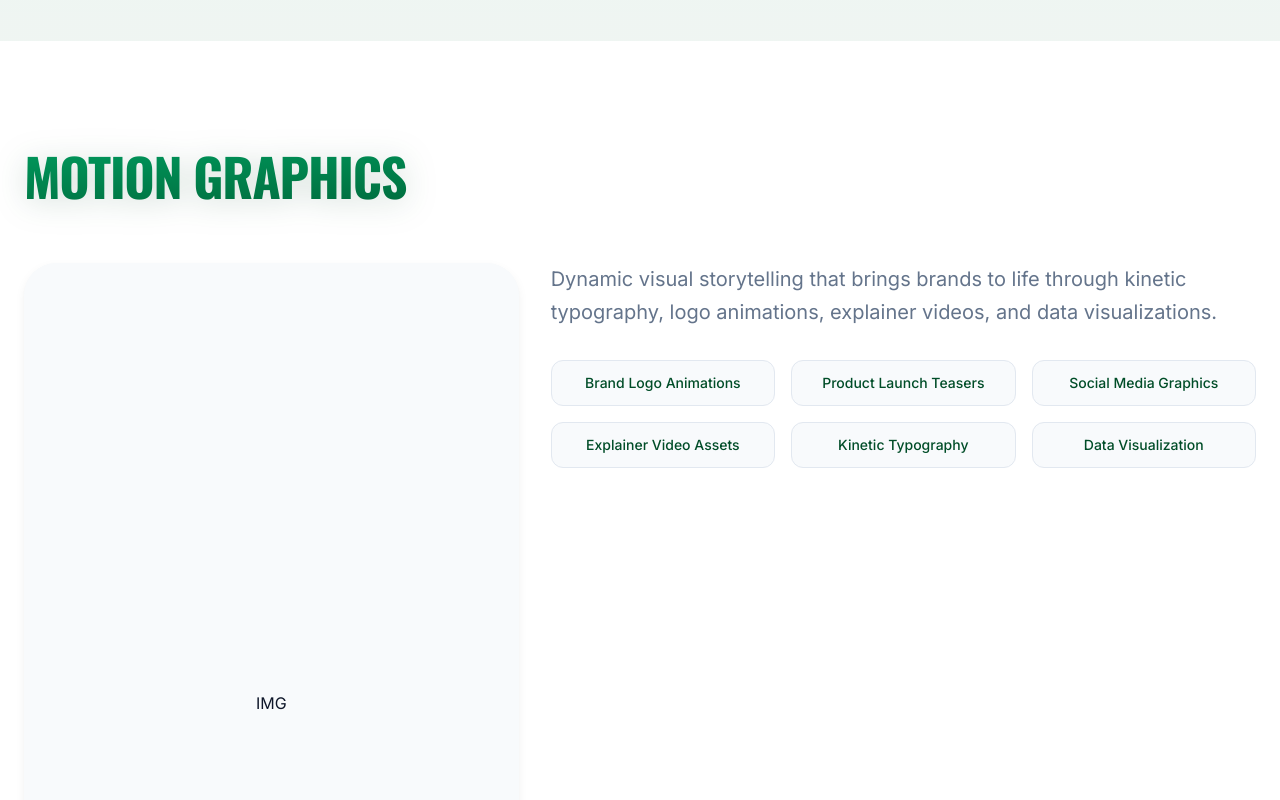
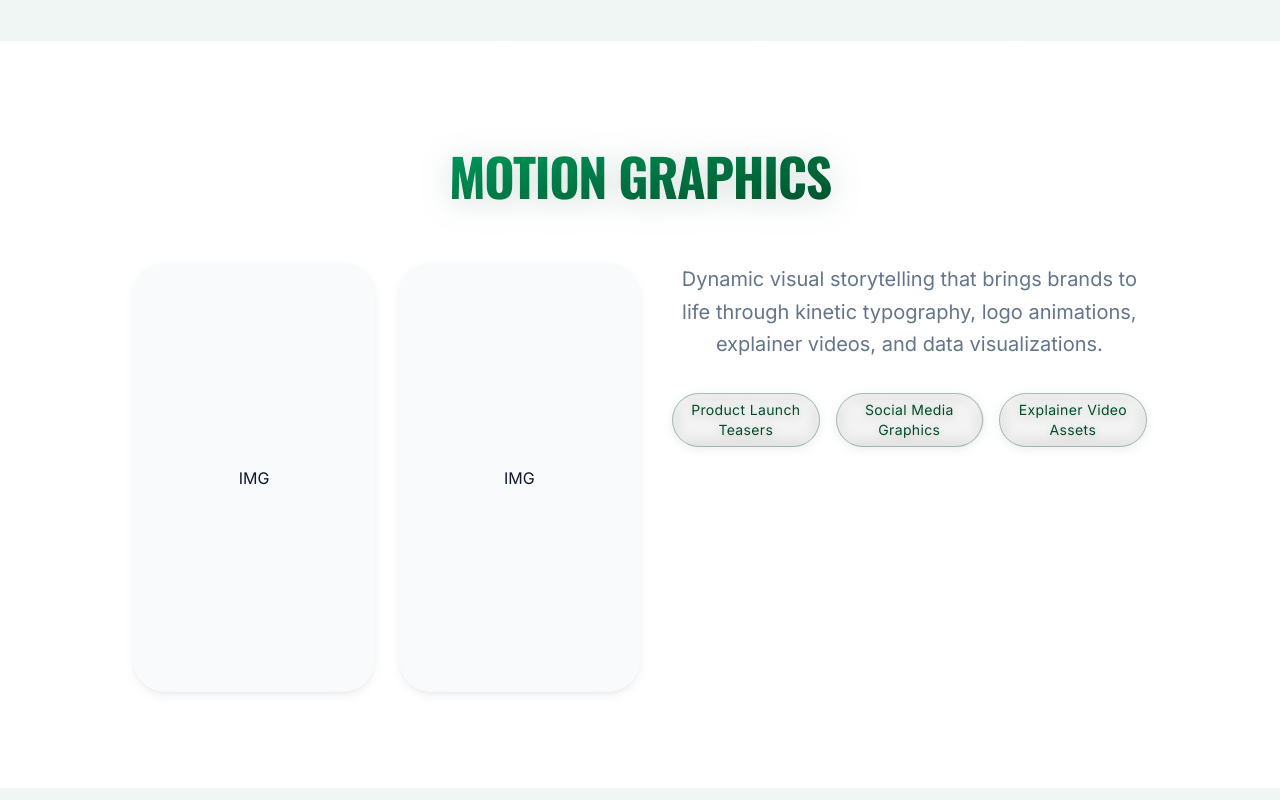
Before and after one commit to desingh-rajan/nbm-frontend, a Next.js app: page / in a window 1280 px wide. Shown: the part 2580-3380 px from the top of the page. Built offline with nearby package versions, Linux system fonts and the light colour scheme.

Commit message:
fix(category): match sample chip style to hero badges for perfect light/dark mode readability

```diff
--- a/src/components/portfolio/CategoryStrip.tsx
+++ b/src/components/portfolio/CategoryStrip.tsx
@@ -6,11 +6,12 @@ export const CategoryStrip: React.FC<CategoryStripProps> = ({ id, title }) => {
   // Reuse the exact same card style as "Our Works" section
   const cardCls = 'relative overflow-hidden rounded-[2rem] aspect-[9/16] bg-[var(--color-bg-muted)] flex items-center justify-center shadow-card';
 
-  const showMediaRight = id === 'motion-graphics';
-  const showMediaLeft = id === 'animations';
+  // Align placeholders: Motion Graphics -> left, Animations -> right
+  const showMediaRight = id === 'animations';
+  const showMediaLeft = id === 'motion-graphics';
 
-  const MediaColumn: React.FC = () => (
-    <div className="flex flex-col gap-6 w-full">
+  const MediaRow: React.FC = () => (
+    <div className="grid grid-cols-2 gap-6 w-full">
       <div className={cardCls}>IMG</div>
       <div className={cardCls}>IMG</div>
     </div>
@@ -20,12 +21,9 @@ export const CategoryStrip: React.FC<CategoryStripProps> = ({ id, title }) => {
       return {
         description: "Dynamic visual storytelling that brings brands to life through kinetic typography, logo animations, explainer videos, and data visualizations.",
         samples: [
-          "Brand Logo Animations",
           "Product Launch Teasers",
           "Social Media Graphics",
           "Explainer Video Assets",
-          "Kinetic Typography",
-          "Data Visualization"
         ]
       };
     }
@@ -35,10 +33,7 @@ export const CategoryStrip: React.FC<CategoryStripProps> = ({ id, title }) => {
         samples: [
           "2D Character Animation",
           "3D Product Renders",
-          "Mascot Animations",
           "Process Illustrations",
-          "Interactive Elements",
-          "Micro-Interactions"
         ]
       };
     }
@@ -49,27 +44,30 @@ export const CategoryStrip: React.FC<CategoryStripProps> = ({ id, title }) => {
 
   return (
     <section data-section id={id} className="relative overflow-hidden">
-      <div className="container-shell flex flex-col gap-12">
+      <div className="container-shell flex flex-col gap-12 items-center text-center">
         <h3
-          className="text-[clamp(2rem,5vw,3.25rem)] font-display tracking-wide bg-gradient-to-br from-[#009e60] to-[#004d28] dark:from-[#5fffa1] dark:to-[#0d8f4a] bg-clip-text text-transparent drop-shadow-[0_4px_16px_rgba(0,64,32,0.18)]"
+          className="text-[clamp(2rem,5vw,3.25rem)] font-display tracking-wide bg-gradient-to-br from-[#009e60] to-[#004d28] dark:from-[#5fffa1] dark:to-[#0d8f4a] bg-clip-text text-transparent drop-shadow-[0_4px_16px_rgba(0,64,32,0.18)] text-center"
         >
           {title}
         </h3>
         {content.description && (
-          <div className={`grid gap-8 items-start ${showMediaRight || showMediaLeft ? 'md:grid-cols-12' : ''}`}>
-            {/* Media on left for animations */}
+          <div className={`flex flex-col gap-8 items-start ${showMediaRight || showMediaLeft ? 'md:flex-row' : ''}`}>
+            {/* Media on left (not used currently) */}
             {showMediaLeft && (
-              <div className="md:col-span-5 order-2 md:order-1">
-                <MediaColumn />
+              <div className="order-2 md:order-1 md:basis-1/2 md:shrink-0 md:min-w-0">
+                <MediaRow />
               </div>
             )}
 
             {/* Content */}
-            <div className={`${showMediaRight || showMediaLeft ? 'md:col-span-7' : ''} order-1 md:order-2 max-w-4xl`}>
+            <div className={`order-1 md:order-1 ${showMediaRight || showMediaLeft ? 'md:basis-1/2 md:min-w-0' : ''} max-w-4xl mx-auto text-center`}>
               <p className="text-lg md:text-xl text-[var(--color-text-muted)] leading-relaxed mb-8">{content.description}</p>
-              <div className="grid grid-cols-2 md:grid-cols-3 gap-4">
+              <div className="grid grid-cols-2 md:grid-cols-3 gap-4 justify-center">
                 {content.samples.map(sample => (
-                  <div key={sample} className="px-4 py-3 rounded-xl bg-[var(--color-bg-muted)] border border-[var(--color-border)] text-sm font-medium text-[var(--color-brand-dark)] text-center">
+                  <div
+                    key={sample}
+                    className="px-4 py-1.5 rounded-full bg-white/20 dark:bg-[var(--color-brand-dark)]/40 backdrop-blur text-xs md:text-sm tracking-wide text-[var(--color-brand-dark)] dark:text-[var(--color-brand-light)] border border-[var(--color-brand-dark)]/30 dark:border-[var(--color-brand-light)]/40 drop-shadow-[0_2px_4px_rgba(0,0,0,0.3)] dark:drop-shadow-none text-center"
+                  >
                     {sample}
                   </div>
                 ))}
@@ -78,8 +76,8 @@ export const CategoryStrip: React.FC<CategoryStripProps> = ({ id, title }) => {
 
             {/* Media on right for motion graphics */}
             {showMediaRight && (
-              <div className="md:col-span-5">
-                <MediaColumn />
+              <div className="order-2 md:order-2 md:basis-1/2 md:shrink-0 md:min-w-0">
+                <MediaRow />
               </div>
             )}
           </div>
```
